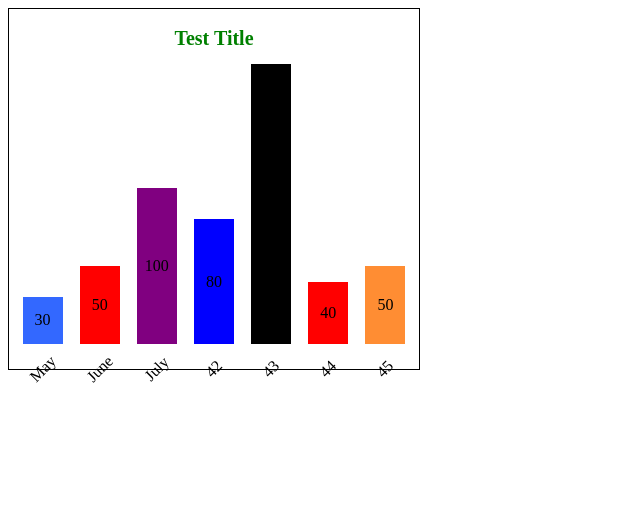
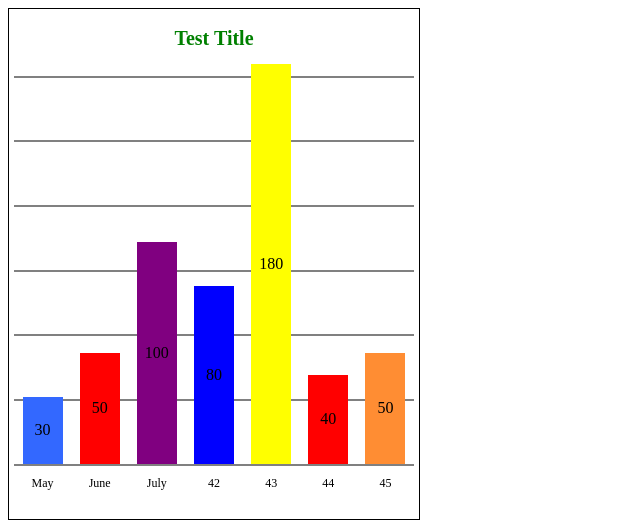
Before and after one commit to mackwill/lighthouse-labs-bar-chart, a plain HTML site: page index.html in a window 1280 px wide. Shown: the whole page, without its empty margins (0-640 px from the left). Drawn offline with nearby package versions, Linux system fonts and the light colour scheme.

Commit message:
Added horizontal lines for y axis tick marks

```diff
--- a/index.css
+++ b/index.css
@@ -8,6 +8,8 @@
 .bars {
   display: flex;
   justify-content: space-around;
+  position: relative;
+  z-index: 200;
 }
 
 .bar {
@@ -16,6 +18,8 @@
   margin-right: 1%; */
   justify-content: center;
   align-items: center;
+  margin-top: auto;
+  margin-bottom: 0;
 }
 
 .container {
@@ -24,8 +28,13 @@
   text-align: center;
 }
 
-.xLabel {
-  transform: rotate(-45deg);
+.xLabels {
+  display: flex;
+  justify-content: space-around;
+}
+
+p {
+  text-align: center;
 }
 
 .title {
--- a/index.html
+++ b/index.html
@@ -27,10 +27,11 @@
         {
           graph: {
             width: 400,
-            height: 350,
+            height: 500,
             title: "Test Title",
             titleColor: "green",
             titleSize: 20,
+            yTickSpacing: 30,
           },
           bar: {
             backgroundColor: [
@@ -38,12 +39,12 @@
               "red",
               "purple",
               "blue",
-              "black",
+              "yellow",
               "red",
             ],
             // backgroundColor: "#3368FF",
             labelColor: "black",
-            labelSize: 8,
+            labelSize: 12,
           },
         }
       );
--- a/index.js
+++ b/index.js
@@ -17,19 +17,39 @@ const findYMax = function (data, height) {
   return height / Math.max(...yData);
 };
 
-const xLabel = function (xVal, labelSize, labelColor) {
+const createYTicks = function (graphHeight, tickSpacing) {
+  let numOfTicks = Math.floor(graphHeight / tickSpacing);
+
+  let tickHeight = 0;
+  for (let i = 0; i <= numOfTicks; i++) {
+    i === 0
+      ? (tickHeight = graphHeight)
+      : (tickHeight = (1 - (1 / numOfTicks) * i) * graphHeight);
+
+    let tmp = document.createElement("div");
+    tmp.setAttribute("class", "tick");
+    tmp.style.position = "relative";
+    tmp.style.border = "0.5px solid grey";
+    tmp.style.top = tickHeight + "px";
+    tmp.style.zIndex = 50;
+    $(".bars").before(tmp);
+  }
+  $(".tick").wrapAll('<div id="tickMarks"></div>');
+  document.getElementById("tickMarks").style.height = 0 + "px";
+};
+
+const xLabel = function (xVal, labelSize, labelColor, barWidth) {
   let tmp = document.createElement("p");
   tmp.setAttribute("class", xVal + " xLabel");
-  tmp.style.fontSize = labelSize;
+  tmp.style.width = barWidth + "px";
+  tmp.style.fontSize = labelSize + "px";
   tmp.style.color = labelColor;
 
   tmp.innerText = xVal;
-  $("#" + xVal).append(tmp);
+  $("#graph").append(tmp);
 };
 
 const createChart = function (width, height, border = "1px solid black") {
-  console.log("createChart width: ", width);
-  console.log("createChart height: ", height);
   let tmp = document.createElement("div");
   tmp.setAttribute("id", "graph");
   tmp.style.width = width + "px";
@@ -39,11 +59,7 @@ const createChart = function (width, height, border = "1px solid black") {
   $("body").append(tmp);
 };
 
-// const defineBarColor = function(backgroundColor) {
-//   for (let i = 0; i < )
-// }
-
-const createBarElement = function (xVal, yVal, barColor, yScale) {
+const createBarElement = function (xVal, yVal, barColor, yScale, barWidth) {
   if (barColor === undefined) {
     barColor = "#FF8D33";
   }
@@ -52,6 +68,7 @@ const createBarElement = function (xVal, yVal, barColor, yScale) {
   tmp.setAttribute("id", xVal);
   tmp.setAttribute("class", xVal + " bar");
 
+  tmp.style.width = barWidth + "px";
   tmp.style.height = yVal * yScale * 0.8 + "px";
   tmp.style.backgroundColor = barColor;
   tmp.innerText = yVal;
@@ -65,8 +82,10 @@ const drawBarChart = function (data, options) {
   let graphOpts = options.graph;
   let barOpts = options.bar;
   let barColor = "";
+  let barWidth = (graphOpts.width / data.length) * 0.7;
 
   let yScale = findYMax(data, graphOpts.height);
+  console.log(`yScale: ${yScale}`);
 
   createChart(graphOpts.width, graphOpts.height);
   createGraphTitle(graphOpts.title, graphOpts.titleColor, graphOpts.titleSize);
@@ -84,21 +103,17 @@ const drawBarChart = function (data, options) {
     }
 
     // Create bar element
-    createBarElement(data[elem][0], data[elem][1], barColor, yScale);
+    createBarElement(data[elem][0], data[elem][1], barColor, yScale, barWidth);
 
     //Create x-axis labels
-    xLabel(data[elem][0], barOpts.labelSize, barOpts.labelColor);
-
-    // Create parent div element for bar and x-axis label
-    $("." + data[elem][0]).wrapAll(function () {
-      return `<div class="${data[elem][0]} container
-              id=${data[elem][0]}-wrapper"
-              style="width: ${(graphOpts.width / data.length) * 0.7}px"></div>`;
-    });
+    xLabel(data[elem][0], barOpts.labelSize, barOpts.labelColor, barWidth);
 
     i++;
   }
-  $(".container").wrapAll('<div class="bars"></div>');
+  $(".xLabel").wrapAll('<div class="xLabels container"></div>');
+  $(".bar").wrapAll('<div class="bars container"></div>');
+
+  createYTicks($(".bars").height(), graphOpts.yTickSpacing * yScale * 0.8);
 
   // data.map((elem) => {
   //   console.log("data.map elem: ", elem);
```
